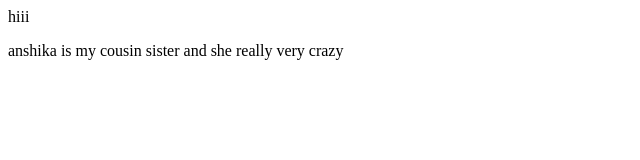
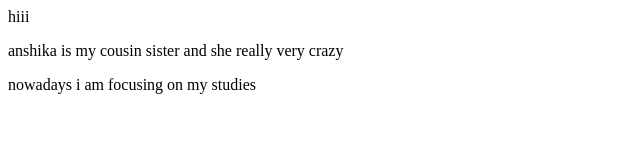
Before and after one commit to shivikarani/localrepo, a plain HTML site: page index.html in a window 1280 px wide. Shown: the whole page, without its empty margins (0-640 px from the left). Drawn offline with Linux system fonts and the light colour scheme.

Commit message:
made changes

```diff
--- a/index.html
+++ b/index.html
@@ -1,2 +1,3 @@
 <p>hiii</p>
 <p>anshika is my cousin sister and she really very crazy</p>
+<p>nowadays i am focusing on my studies</p>
```
